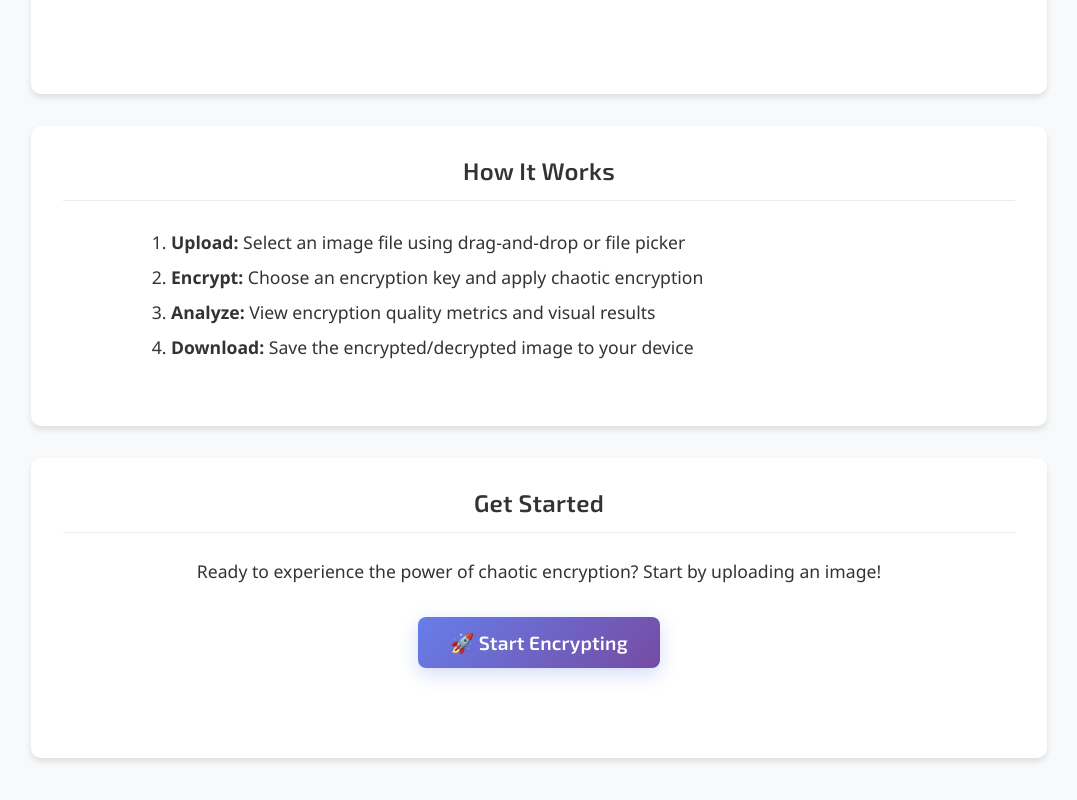
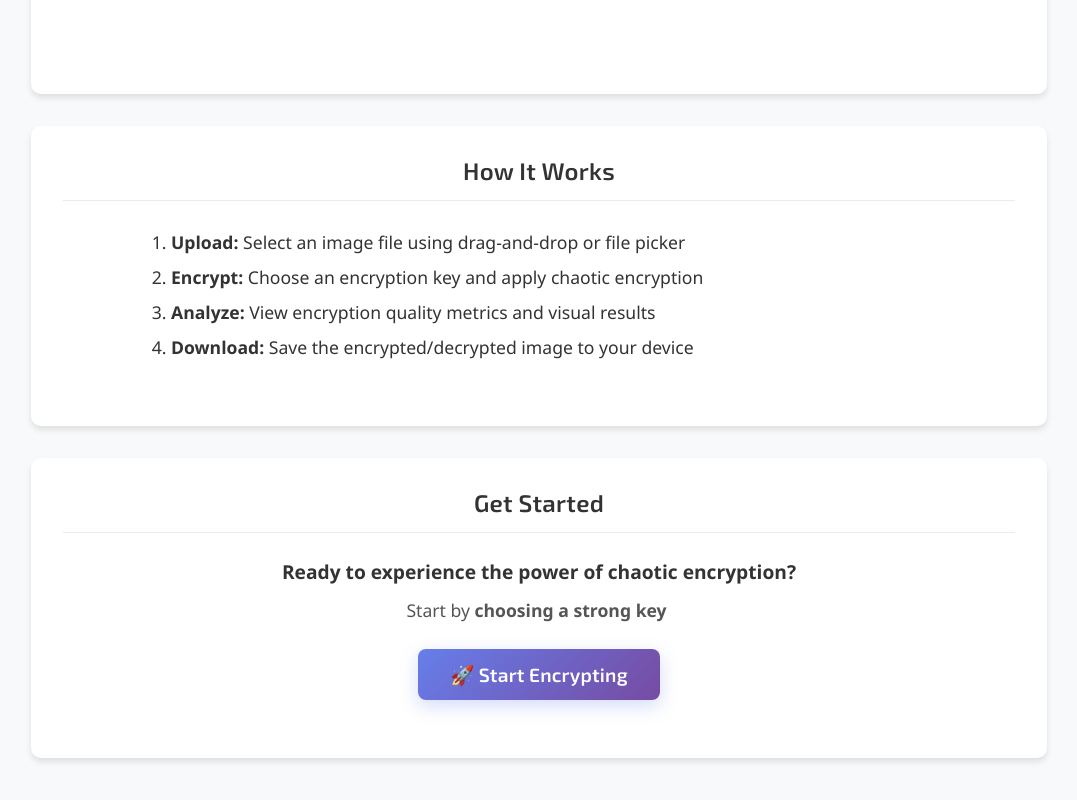
Before and after one commit to wantedWaffleInUni/fyp-mds08, a React (Create React App) app in the folder chaotic-encryption-app/frontend/: page / in a window 1280 px wide. Shown: the part 670-1470 px from the top of the page, without its empty margins (101-1178 px from the left). Built offline with nearby package versions, Linux system fonts and the light colour scheme; no server answers; the HTML template or start-up script is replaced by a standard one; a web font is replaced by a local one.

Commit message:
Add Typewriter effect to Get Started section

```diff
--- a/chaotic-encryption-app/frontend/src/App.css
+++ b/chaotic-encryption-app/frontend/src/App.css
@@ -690,3 +690,23 @@ button, .btn, .btn-primary, .btn-secondary, .btn-success, .btn-danger, .icon-btn
   gap: 8px;
 
 } */
+
+
+/* Typewriter styles */
+.typewriter {
+  display: inline-flex;
+  align-items: baseline;
+}
+.typewriter-text {
+  /* optional: make it pop a bit */
+  font-weight: 600;
+}
+.typewriter-caret {
+  width: 2px;
+  height: 1em;
+  margin-left: 3px;
+  background: #6d66ea;          /* match your purple */
+  display: inline-block;
+  animation: caret-blink 1s steps(1) infinite;
+}
+@keyframes caret-blink { 50% { opacity: 0; } }
--- /dev/null
+++ b/chaotic-encryption-app/frontend/src/components/Typewriter.jsx
@@ -0,0 +1,55 @@
+import React, { useEffect, useState } from "react";
+
+export default function Typewriter({
+  words = [],
+  typingSpeed = 70,        // ms per char
+  deletingSpeed = 45,
+  pauseTime = 1200,        // pause at word end
+  loop = true,
+  className = ""
+}) {
+  const [i, setI] = useState(0);           // word index
+  const [text, setText] = useState("");    // visible text
+  const [del, setDel] = useState(false);   // deleting?
+
+  useEffect(() => {
+    const current = words[i % words.length] || "";
+    const doneTyping = text === current;
+    const doneDeleting = del && text === "";
+
+    let t = typingSpeed;
+
+    if (!del) {
+      // typing
+      if (!doneTyping) {
+        t = typingSpeed;
+        const next = current.slice(0, text.length + 1);
+        const id = setTimeout(() => setText(next), t);
+        return () => clearTimeout(id);
+      }
+      // pause then start deleting
+      const id = setTimeout(() => setDel(true), pauseTime);
+      return () => clearTimeout(id);
+    } else {
+      // deleting
+      if (!doneDeleting) {
+        t = deletingSpeed;
+        const next = current.slice(0, text.length - 1);
+        const id = setTimeout(() => setText(next), t);
+        return () => clearTimeout(id);
+      }
+      // move to next word
+      const nextI = (i + 1) % words.length;
+      if (!loop && nextI === 0) return; // stop if not looping
+      setDel(false);
+      setI(nextI);
+    }
+  }, [text, del, i, words, typingSpeed, deletingSpeed, pauseTime, loop]);
+
+  return (
+    <span className={`typewriter ${className}`} aria-live="polite">
+      <span className="typewriter-text">{text}</span>
+      <span className="typewriter-caret" aria-hidden="true" />
+    </span>
+  );
+}
--- a/chaotic-encryption-app/frontend/src/pages/Home.jsx
+++ b/chaotic-encryption-app/frontend/src/pages/Home.jsx
@@ -3,6 +3,8 @@ import { Link } from 'react-router-dom';
 import React, { useState } from 'react';
 import { useNavigate } from 'react-router-dom';
 import CaptchaModal from '../components/modals/CaptchaModal';
+import Typewriter from "../components/Typewriter";
+
 
 const Home = () => {
   const [modalOpen, setModalOpen] = useState(false);
@@ -133,8 +135,25 @@ const Home = () => {
           <h2 className="card-title">Get Started</h2>
         </div>
 
-        <p style={{ fontSize: '1.1rem', marginBottom: '2rem' }}>
-          Ready to experience the power of chaotic encryption? Start by uploading an image!
+        <p style={{ fontSize: '1.2rem', fontWeight: 600, margin: 0 }}>
+          Ready to experience the power of chaotic encryption?
+        </p>
+
+        <p style={{ fontSize: '1.1rem', color: '#555', marginTop: '8px', marginBottom: '25px' }}>
+          Start by{" "}
+          <Typewriter
+            words={[
+              "uploading an image",
+              "choosing a strong key",
+              "analyzing entropy, NPCR, and UACI",
+              "downloading your results"
+            ]}
+            typingSpeed={70}
+            deletingSpeed={45}
+            pauseTime={1100}
+            loop
+          />
+
         </p>
 
         {/* <Link to="/encrypt" className="btn btn-primary" style={{ fontSize: '1.2rem', padding: '1rem 2rem' }}>
```
